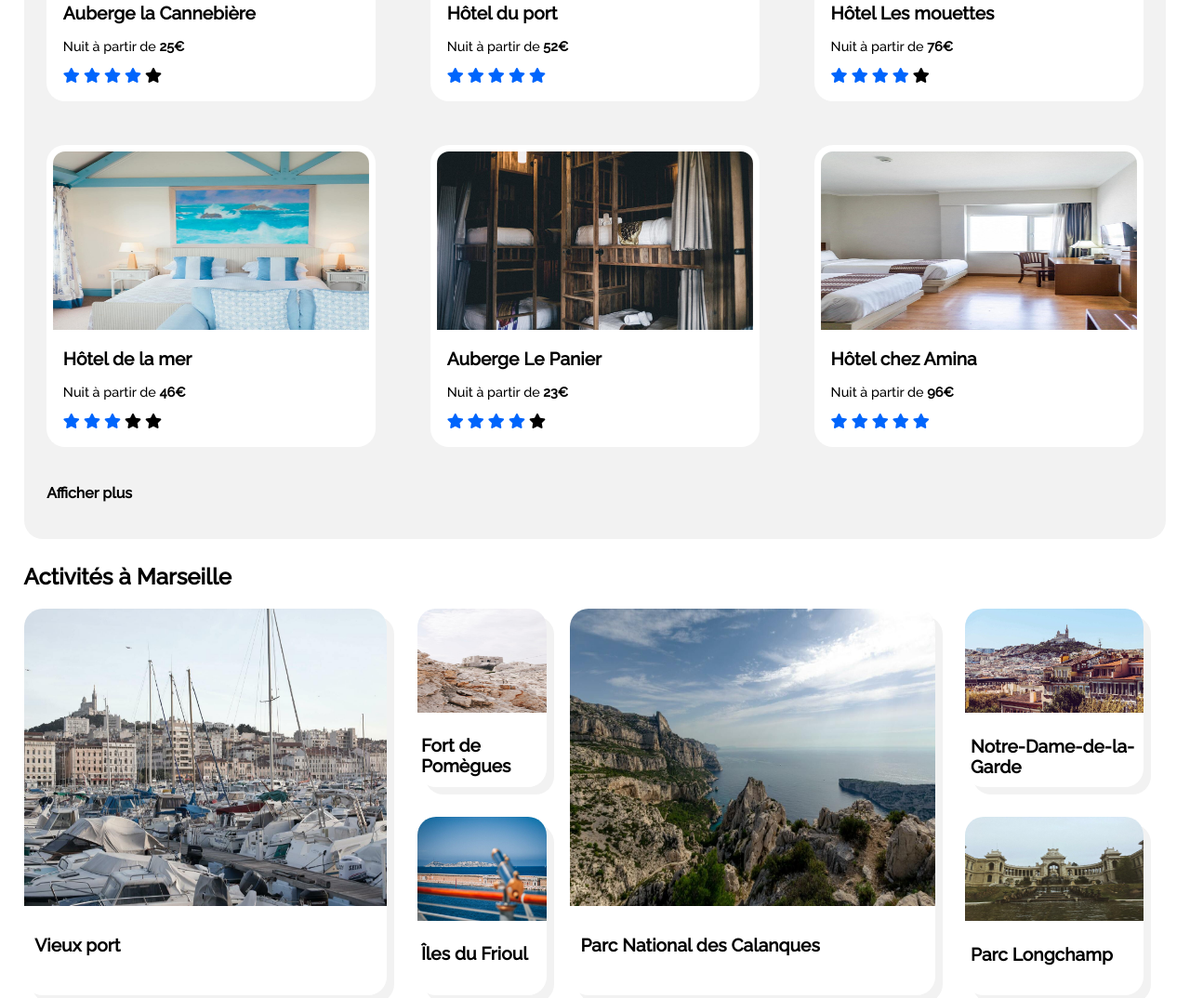
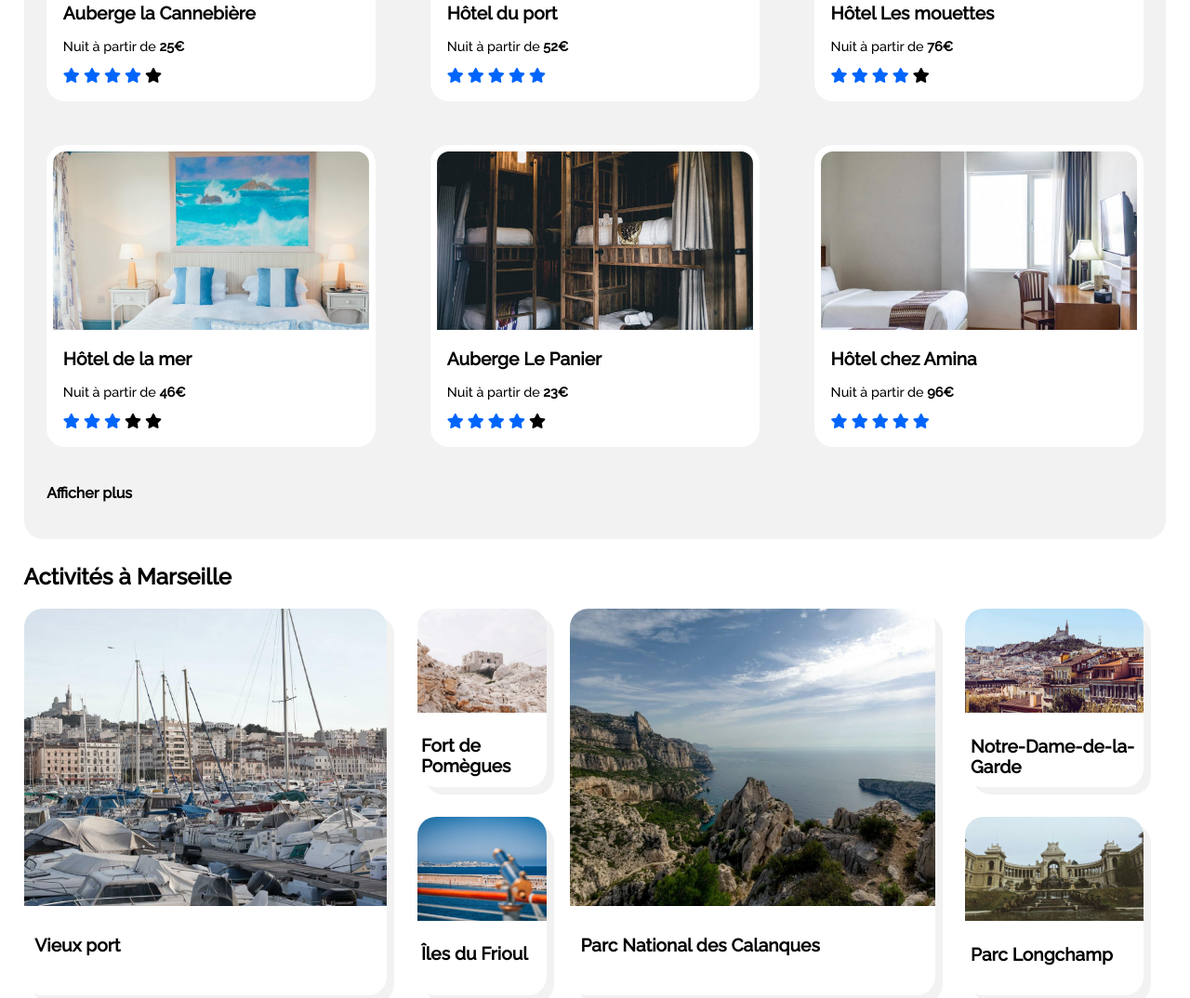
Before and after one commit to jocelyn-g/JocelynGez_2_24112020, a plain HTML site: page index.html in a window 1280 px wide. Shown: the part 1413-2487 px from the top of the page at 93% size. Drawn offline with Linux system fonts and the light colour scheme.

Commit message:
correction résolution des images

```diff
--- a/style.css
+++ b/style.css
@@ -190,6 +190,7 @@ label:hover{
     height: 15em;
     border-radius: 20px 20px 0px 0px;
     padding: 2% 2% 0% 2%;
+    object-fit: cover;
 }
 #hebergements .annonce a:not(:hover){
     text-decoration: none;
@@ -241,6 +242,7 @@ label:hover{
     width: 100%;
     height: 15em;
     border-radius: 20px 0px 0px 20px;
+    object-fit: cover;
 }
 #populaires .AnnoncePopulaires a:not(:hover){
     text-decoration: none;
@@ -291,6 +293,7 @@ label:hover{
 }
 #activités .annonceActivités img{
     width: 100%;
+    object-fit: cover;
 }
 #activités .annonceActivités a:not(:hover){
     text-decoration: none;
@@ -310,6 +313,7 @@ label:hover{
 }
 .activités1 img{
     height: 50em;
+    object-fit: cover;
 }
 .activitésdouble{
     margin-left: 2%;
@@ -324,6 +328,7 @@ label:hover{
 }
 .activités2 img{
     height: 20em;
+    object-fit: cover;
 }
 .activités3{
     height: 30em;
@@ -333,6 +338,7 @@ label:hover{
 }
 .activités3 img{
     height: 20em;
+    object-fit: cover;
 }
 #activités img{
     border-radius: 20px 20px 0px 0px;
```
